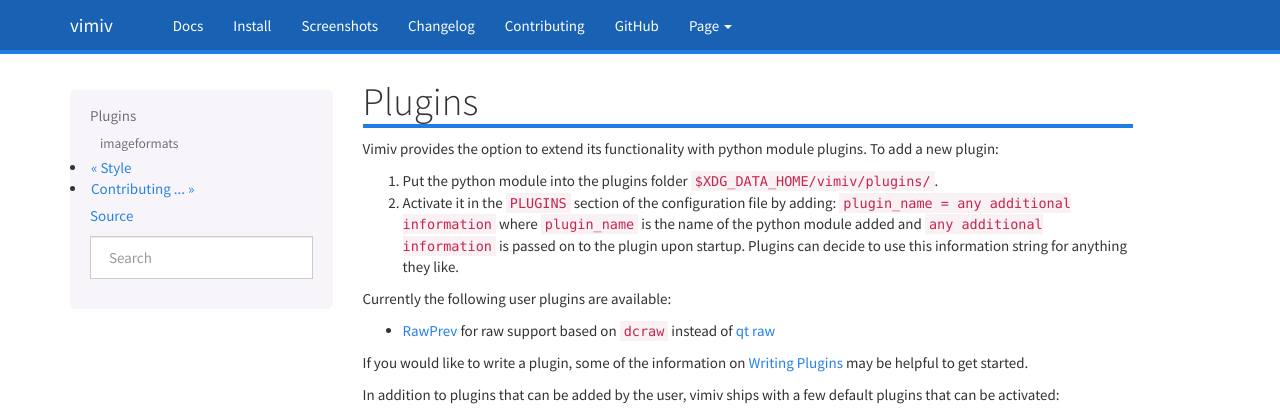
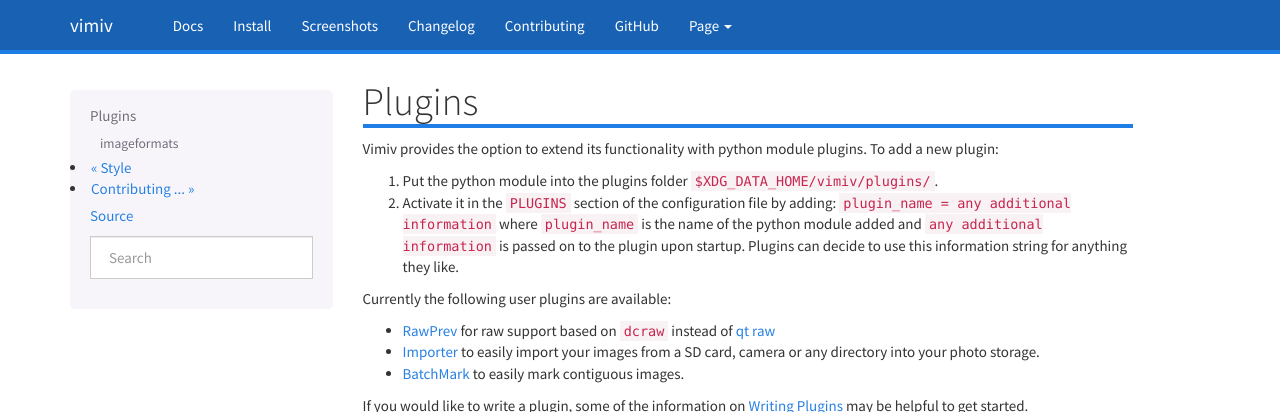
Before and after one commit to karlch/vimiv-qt, a Sphinx documentation site: the page built from docs/documentation/configuration/plugins.rst, in a window 1280 px wide, cut to the strip 0-412 px from the top of the page. Built offline with Sphinx 7.4.7, drawn with Linux system fonts in a browser that asks for light colours.

Commit message:
Docs: Add Importer and BatchMark user plugins

```diff
--- a/docs/documentation/configuration/plugins.rst
+++ b/docs/documentation/configuration/plugins.rst
@@ -17,6 +17,9 @@
 
 * `RawPrev <https://github.com/jcjgraf/RawPrev>`_ for raw support based on ``dcraw``
   instead of `qt raw <https://gitlab.com/mardy/qtraw>`_
+* `Importer <https://github.com/jcjgraf/Importer>`_ to easily import your images from a
+  SD card, camera or any directory into your photo storage.
+* `BatchMark <https://github.com/jcjgraf/BatchMark>`_ to easily mark contiguous images.
 
 If you would like to write a plugin, some of the information on :ref:`writing_plugins`
 may be helpful to get started.
```
